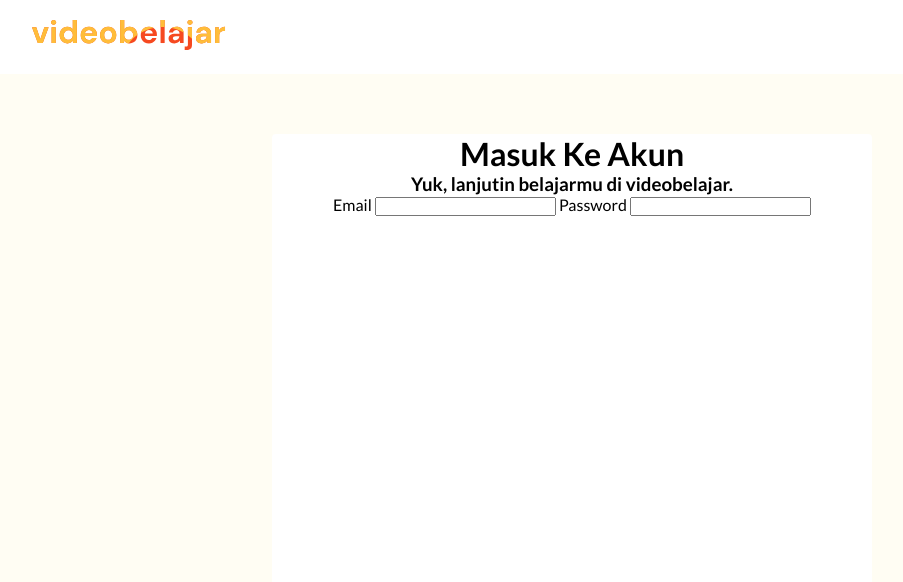
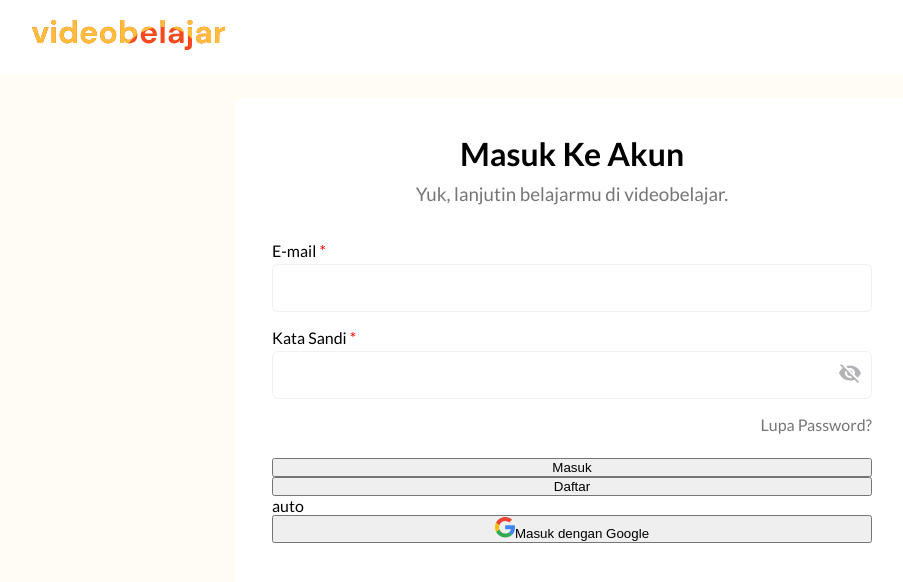
Before and after one commit to Fikriwib12/videobelajar, a plain HTML site: page index.html in a window 1280 px wide. Shown: the whole page, without its empty margins (68-971 px from the left). Drawn offline with Linux system fonts and the light colour scheme.

Commit message:
update widget form

```diff
--- a/index.html
+++ b/index.html
@@ -22,10 +22,27 @@
         <h3>Yuk, lanjutin belajarmu di videobelajar.</h3>
 
         <form action="">
-          <label for="email">Email</label>
+          <label for="email">E-mail <span style="color: red">*</span></label>
           <input type="email" id="email" />
-          <label for="password">Password</label>
-          <input type="password" id="password" />
+          <label for="password"
+            >Kata Sandi <span style="color: red">*</span></label
+          >
+          <div class="pass-container">
+            <input type="password" id="password" />
+            <img src="images/eye-off.svg" alt="eye off" id="eye-off" />
+          </div>
+
+          <div class="lupa-pass">
+            <a href="#"> Lupa Password? </a>
+          </div>
+          <button>Masuk</button>
+          <button>Daftar</button>
+          <div><span>auto</span></div>
+          <button>
+            <img src="images/logo-google.svg" alt="" /><span
+              >Masuk dengan Google</span
+            >
+          </button>
         </form>
       </div>
     </main>
--- a/style/style.css
+++ b/style/style.css
@@ -24,7 +24,60 @@ main {
   display: flex;
   flex-direction: column;
   /* justify-content: center; */
+  padding: 36px;
   align-items: center;
 }
+#container-login h1 {
+  font-size: 32px;
+  margin-bottom: 10px;
+}
+#container-login h3 {
+  font-weight: 400;
+  color: #333333ad;
+  margin-bottom: 36px;
+}
+#container-login form label {
+  margin-bottom: 4px;
+}
+#email {
+  box-sizing: border-box;
+  padding: 10px;
+  height: 48px;
+  border-radius: 6px;
+  border: 1px solid #f1f1f1;
+  margin-bottom: 16px;
+}
+.pass-container {
+  position: relative;
+}
+#password {
+  box-sizing: border-box;
+  padding: 10px;
+  width: 100%;
+  height: 48px;
+  border-radius: 6px;
+  border: 1px solid #f1f1f1;
+  margin-bottom: 16px;
+}
+#eye-off {
+  position: absolute;
+  top: 10px;
+  right: 10px;
+}
 form {
+  display: flex;
+  flex-direction: column;
+
+  width: 100%;
 }
+.lupa-pass {
+  width: 100%;
+  text-align: right;
+  margin-bottom: 24px;
+
+  font-size: 16px;
+}
+.lupa-pass a {
+  color: #333333ad;
+  text-decoration: none;
+}
```
Also changed, not shown: images/eye-off.svg (added), images/logo-google.svg (added).
